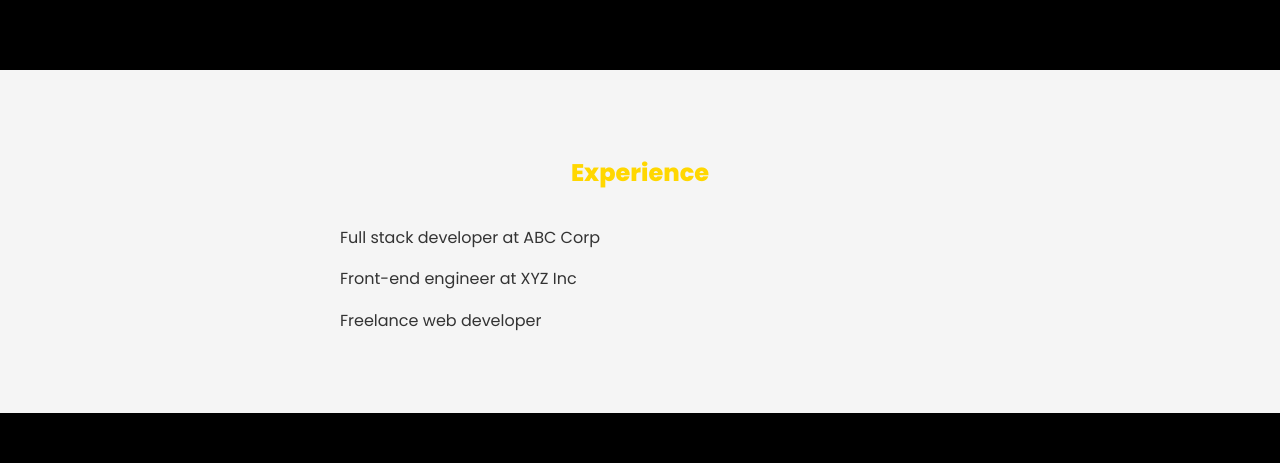
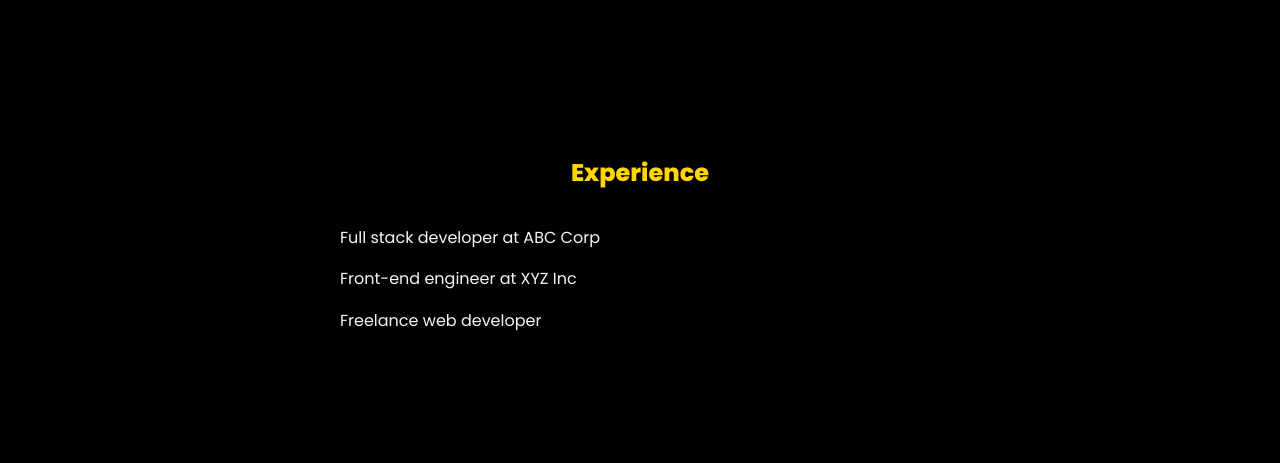
Before and after one commit to EliasAllan/Portfolio2025, a React (Vite) app in the folder client/: page /about in a window 1280 px wide. Shown: the part 864-1327 px from the top of the page. Built offline with nearby package versions, Linux system fonts and the light colour scheme.

Commit message:
Make sections and cards dark

```diff
--- a/client/src/pages/About.css
+++ b/client/src/pages/About.css
@@ -3,8 +3,8 @@
   align-items: center;
   gap: 2rem;
   padding: 4rem 2rem;
-  background: var(--charcoal);
-  color: var(--text-dark);
+  background: var(--black);
+  color: var(--text);
   min-height: 100vh;
 }
 
--- a/client/src/pages/Contact.css
+++ b/client/src/pages/Contact.css
@@ -21,4 +21,6 @@
   padding: 0.75rem;
   border-radius: 5px;
   border: none;
+  background: var(--black);
+  color: var(--text);
 }
--- a/client/src/pages/Experience.css
+++ b/client/src/pages/Experience.css
@@ -1,7 +1,7 @@
 .experience-section {
   padding: 4rem 2rem;
-  background: var(--charcoal);
-  color: var(--text-dark);
+  background: var(--black);
+  color: var(--text);
 }
 
 .experience-section h2 {
--- a/client/src/pages/Projects.css
+++ b/client/src/pages/Projects.css
@@ -19,7 +19,7 @@
 }
 
 .project-card {
-  background: var(--charcoal);
+  background: var(--black);
   padding: 1rem;
   border-radius: 12px;
 }
```
